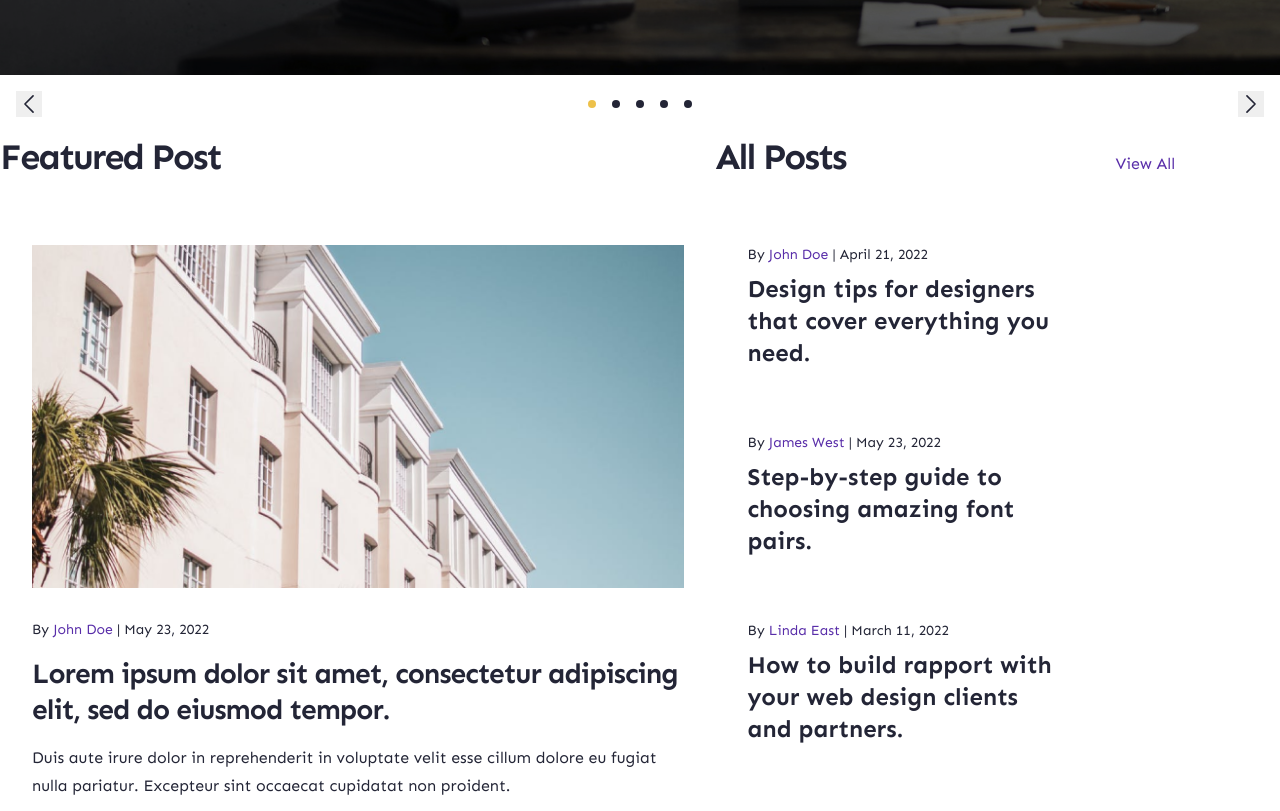
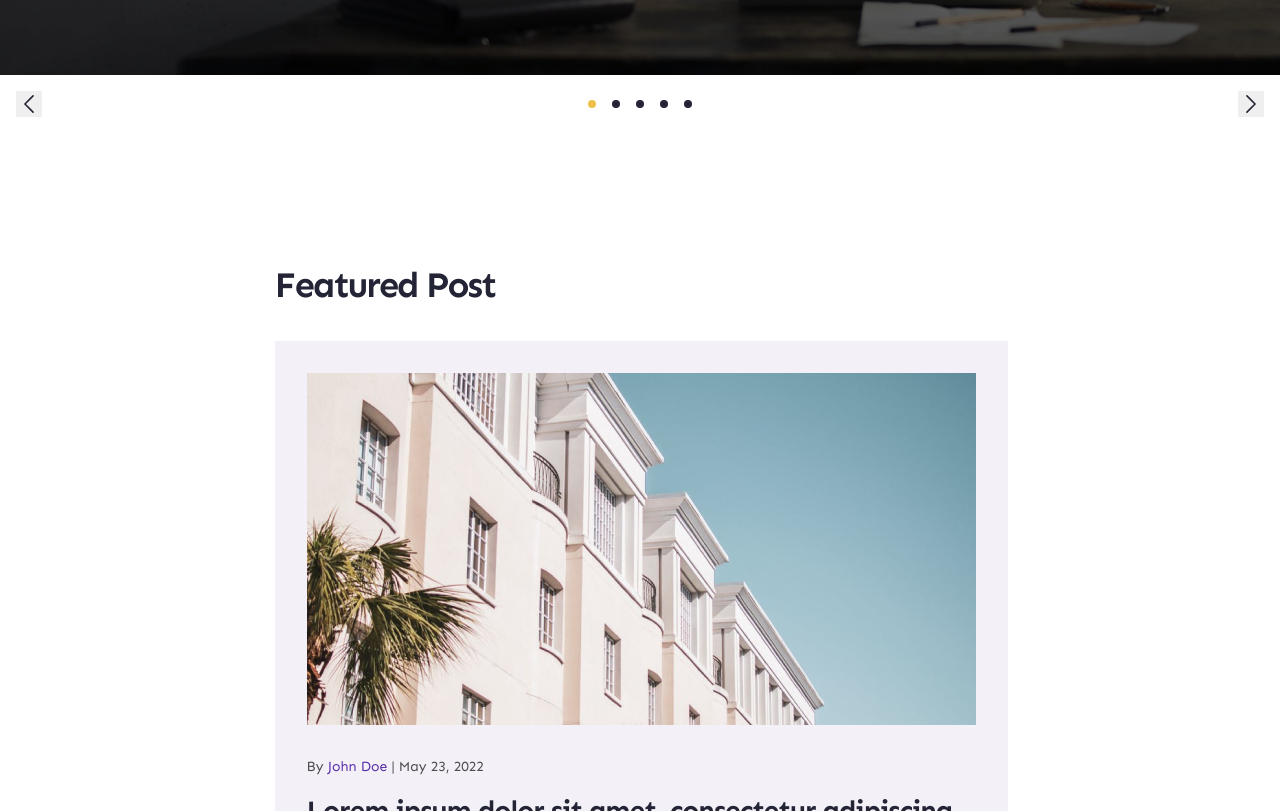
Before and after one commit to jbarrocas/proj_frontend, a React (Create React App) app: page / in a window 1280 px wide. Shown: the part 889-1700 px from the top of the page. Built offline with nearby package versions, Linux system fonts and the light colour scheme; the HTML template or start-up script is replaced by a standard one.

Commit message:
Posts section w/ responsive

```diff
--- a/src/App.scss
+++ b/src/App.scss
@@ -1,8 +1,10 @@
 @import '../src/abstract/reset';
 @import '../src/abstract/typography/typography';
+@import '../src/abstract/colors';
 
 .App {
     max-width: 1440px;
     margin: 0 auto;
     font-family: 'Sen-Regular';
+    color: $black;
 }
--- a/src/components/FeaturedPostSection.jsx
+++ b/src/components/FeaturedPostSection.jsx
@@ -2,12 +2,12 @@ import React from 'react';
 
 import Button from './Button';
 
-import './/featuredPostSection.scss';
+import './/FeaturedPostSection.scss';
 
 const FeaturedPostSection = ({ data }) => {
 
   return (
-    <div className='feature-post-section'>
+    <div className='posts-section'>
       <div className='feature-post'>
         <h2 className='tag'>Featured Post</h2>
         <div className='container'>
@@ -18,12 +18,12 @@ const FeaturedPostSection = ({ data }) => {
           <Button className="yellow-button" text="Read More >"></Button>
         </div>
       </div>
-      <div className='scroll-section'>
-        <div className='all-posts'>
+      <div className='all-posts-section'>
+        <div className='all-posts-header'>
           <h2 className='tag'>All Posts</h2>
           <p className='view-all-btn'>View All</p>
         </div>
-        <div className='posts-scroll'>
+        <div className='scroll-section'>
           {data.map((item, id)=>{
             return (
               <div className='post-wrapper'>
--- a/src/components/ImageSlider.jsx
+++ b/src/components/ImageSlider.jsx
@@ -37,12 +37,12 @@ const ImageSlider = ({ data }) => {
               <img src={item.url} alt={item.alt} key={id} className={ image === id ? "slider-image" : "slider-image hidden" }></img>
             </div>
             <div className='text-wrapper'>
-              <p className={ image === id ? "image-tag" : "image-tag hidden" }>Posted on <strong>{item.tag}</strong></p>
-              <h1 className={ image === id ? "image-title" : "image-title hidden" }>{item.title}</h1>
-              <div className='author-date-wrapper'>
-                <p className={ image === id ? "image-author" : "image-author hidden" }>By <span>{item.author}</span> | {item.date}</p>
+              <p className={ image === id ? "tag" : "tag hidden" }>Posted on <strong>{item.tag}</strong></p>
+              <h1 className={ image === id ? "title" : "title hidden" }>{item.title}</h1>
+              <div className='author-date'>
+                <p className={ image === id ? "author" : "author hidden" }>By <span>{item.author}</span> | {item.date}</p>
               </div>
-              <p className={ image === id ? "image-text" : "image-text hidden" }>{item.text}</p>
+              <p className={ image === id ? "text" : "text hidden" }>{item.text}</p>
               <Button className={ image === id ? "yellow-button" : "yellow-button hidden" } text="Read More >" />
 
             </div>
--- a/src/components/ImageSlider.scss
+++ b/src/components/ImageSlider.scss
@@ -48,7 +48,7 @@
                 margin: 16px 16px 16px 16px;
             }
 
-            .image-tag{
+            .tag{
                 letter-spacing: 3px;
                 text-transform: uppercase;
                 margin-bottom: 24px;
@@ -66,7 +66,7 @@
                 }
             }
 
-            .image-title{
+            .title{
                 @include display;
                 letter-spacing: -2px;
                 max-width: 803px;
@@ -86,7 +86,7 @@
                 }
             }
 
-            .author-date-wrapper{
+            .author-date{
                 display: flex;
                 gap: 4px;
                 margin-bottom: 16px;
@@ -104,7 +104,7 @@
                 }
             }
 
-            .image-text{
+            .text{
                 max-width: 600px;
                 margin-bottom: 48px;
 
--- a/src/components/featuredPostSection.scss
+++ b/src/components/featuredPostSection.scss
@@ -2,46 +2,51 @@
 @import '../abstract/screensizes';
 @import '../abstract/typography/typography';
 
-.feature-post-section{
+.posts-section{
     display: flex;
-    gap: 4rem;
-    max-width: 1280px;
-    max-height: 804px;
+    justify-content: center;
+    flex-wrap: wrap;
+    gap: 2rem;
+    padding: 128px 78px 128px 80px;
+
+    @media screen and (max-width: $mobile-width) {
+        max-width: 95vw;
+        align-items: center;
         margin: 0 auto;
-    padding-bottom: 2rem;
-    color: $black;
-
-    @media screen and (max-width: $tablet-width) {
-        flex-direction: column;
-        align-items: center;
-        max-height: none;
+        padding: 32px 20px 32px 20px;
     }
 
     .feature-post{
         display: flex;
         flex-direction: column;
         max-width: 733px;
-        width: 50.903vw;
+
+        @media screen and (max-width: $mobile-width) {
+            align-items: center;
+        }
 
         .tag{
             @include heading-36;
             letter-spacing: -2px;
-            margin-bottom: 4rem;
+            margin-bottom: 2rem;
+
+            @media screen and (max-width: $mobile-width) {
+                margin-bottom: 1rem;
+            }
         }
 
         .container{
-            max-width: 733px;
-            width: 50.903vw;
-            padding: 0 2rem 0 2rem;
-            background-color: $light;
+            max-width: 669px;
+            padding: 32px;
 
             .image{
-                max-width: 700px;
+                max-width: 669px;
                 margin-bottom: 2rem;
             }
 
             .author-date{
                 @include body-14;
+                color: $darkGrey;
                 margin-bottom: 1rem;
 
                 span{
@@ -58,6 +63,7 @@
             .text{
                 @include body-16;
                 margin-bottom: 2rem;
+                color: $mediumGrey;
             }
 
             .yellow-button{
@@ -66,14 +72,12 @@
         }
     }
 
-    .scroll-section{
+    .all-posts-section{
         max-width: 517px;
-        width: 35.903vw;
-        display: flex;
-        flex-direction: column
-    }
+        max-height: 804px;
 
-    .all-posts{
+
+        .all-posts-header{
         display: flex;
         align-items: baseline;
         justify-content: space-between;
@@ -89,16 +93,17 @@
             }
         }
 
-    .posts-scroll{
+        .scroll-section{
             display: flex;
             flex-direction: column;
             overflow-y: scroll;
+            max-height: 724px;
 
 
             .post-wrapper{
                 display: flex;
                 flex-direction: column;
-            padding: 2rem 7.25rem 2rem 2rem;
+                padding: 2rem 7.25rem 1.56rem 2rem;
 
                 .author-date{
                     @include body-14;
@@ -115,3 +120,4 @@
             }
         }
     }
+}
```
Lines whose indentation alone changed are shown as unchanged.
